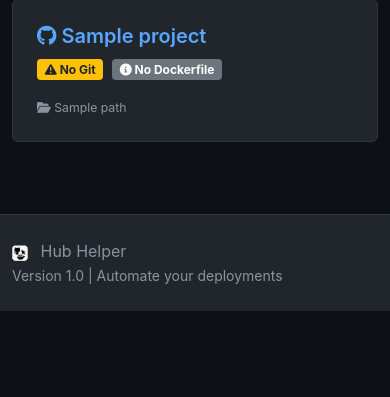
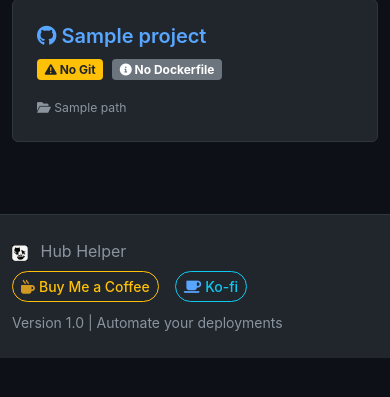
Before and after one commit to TheInfamousToTo/hub-helper, a Flask app: template templates/index.html in a window 390 px wide; the page is wider, and only the part inside the window is pictured. Shown: the part 200-597 px from the top of that part. Run offline with Flask 3, Linux system fonts and the light colour scheme; the template is opened without the code that fills it: most values are stand-ins (such as "Sample title", 1, 10 or a date in 2020); a database or web service that is not in the repository returns one stand-in record (values such as "Sample title"); data that the repository does not hold is empty; parts of the project's set-up code (start-up, migrations or seed data) failed here and were passed over.

Commit message:
Release v1.1.4 - Add donation buttons to footer
- Added Buy Me a Coffee and Ko-fi donation buttons
- Buttons styled to match project theme
- Positioned in footer with responsive design
- Version bump to v1.1.4

```diff
--- a/templates/index.html
+++ b/templates/index.html
@@ -1316,15 +1316,24 @@
     <!-- Footer -->
     <footer class="mt-5 py-4" style="background-color: #21262d; border-top: 1px solid #30363d;">
         <div class="container">
-            <div class="row">
-                <div class="col-md-6">
+            <div class="row align-items-center">
+                <div class="col-md-6 mb-2 mb-md-0">
                     <p class="mb-0 text-muted">
                         <img src="{{ url_for('static', filename='img/logo.png') }}" alt="Hub Helper" style="width: 16px; height: 16px; margin-right: 0.5rem;">
                         Hub Helper
                     </p>
                 </div>
                 <div class="col-md-6 text-md-end">
-                    <p class="mb-0 text-muted">
+                    <div class="d-flex justify-content-md-end align-items-center gap-3">
+                        <!-- Donation Buttons -->
+                        <a href="https://buymeacoffee.com/theinfamoustoto" target="_blank" rel="noopener" class="btn btn-outline-warning btn-sm d-flex align-items-center" style="border-radius: 20px; font-weight: 500;">
+                            <i class="fas fa-mug-hot me-1" style="color: #d29922;"></i> Buy Me a Coffee
+                        </a>
+                        <a href="https://ko-fi.com/theinfamoustoto" target="_blank" rel="noopener" class="btn btn-outline-info btn-sm d-flex align-items-center" style="border-radius: 20px; font-weight: 500;">
+                            <i class="fas fa-coffee me-1" style="color: #58a6ff;"></i> Ko-fi
+                        </a>
+                    </div>
+                    <p class="mb-0 text-muted mt-2">
                         <small>Version 1.0 | Automate your deployments</small>
                     </p>
                 </div>
```
Also changed, not shown: 2 other files.
